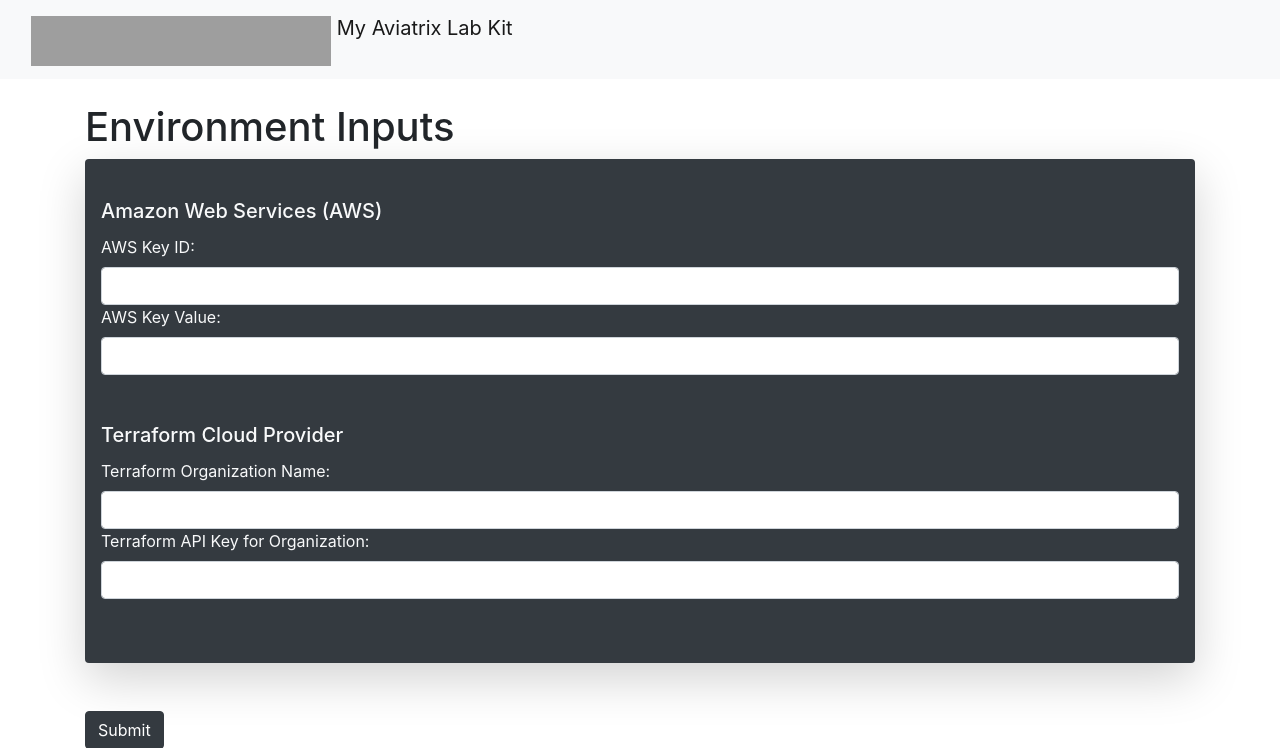
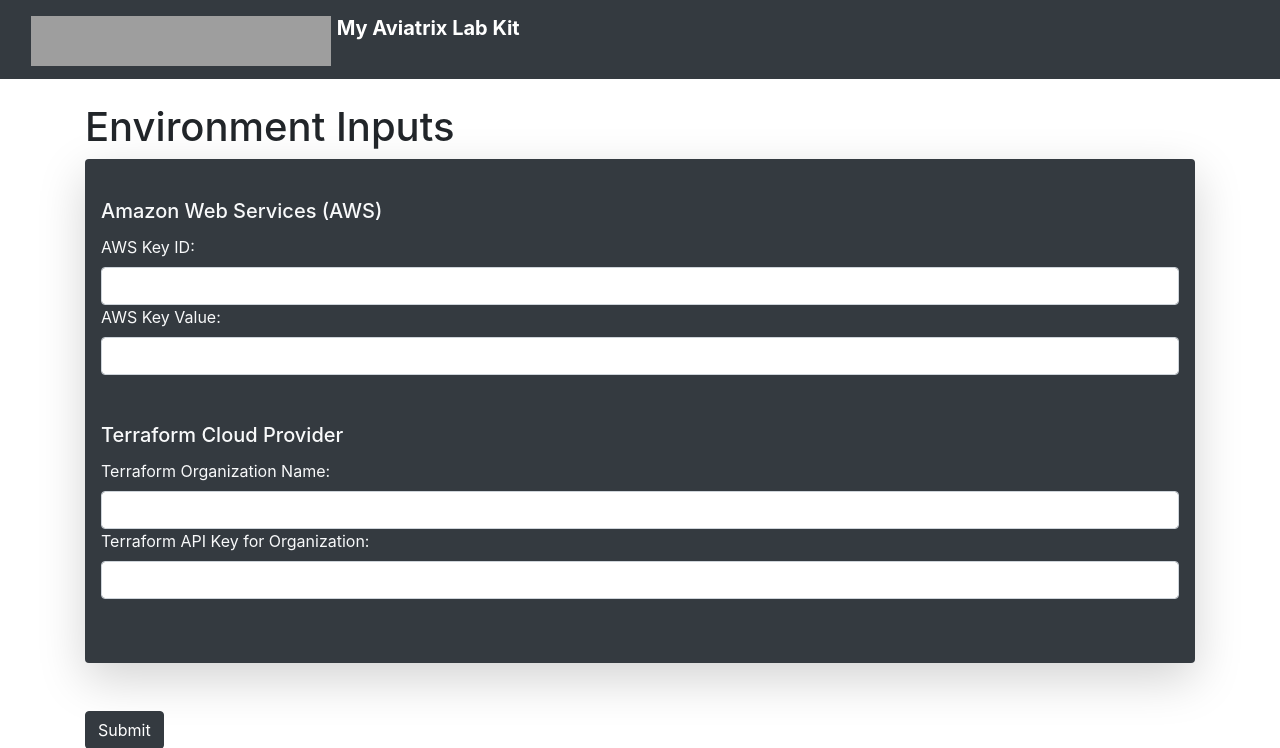
Before and after one commit to trevorpatch73/MyAviatrixLabKit, a Flask app: page /homepage in a window 1280 px wide. Shown: the top 748 px of the page. Run offline with Flask 2, Linux system fonts and the light colour scheme; data comes from the database, SQL or seed files in the repository; data that the repository does not hold is empty; some libraries are stand-ins or nearby versions; grey boxes are pictures that could not be loaded.

Commit message:
Update navbar.html

```diff
--- a/application/templates/navbar.html
+++ b/application/templates/navbar.html
@@ -1,8 +1,8 @@
-<nav class="navbar navbar-light bg-light">
+<nav class="navbar navbar-dark bg-dark">
   <div class="container-fluid">
     <a class="navbar-brand" href="#">
-      <img src="https://a.aviatrix.com/news/press-kit/logo-aviatrix-reverse.pn" alt="" width="300" height="50" class="d-inline-block align-text-top">
-      My Aviatrix Lab Kit
+      <img src="https://a.aviatrix.com/news/press-kit/logo-aviatrix-reverse.png" alt="" width="300" height="50" class="d-inline-block align-text-top">
+      <b>My Aviatrix Lab Kit</b>
     </a>
   </div>
 </nav>
```
